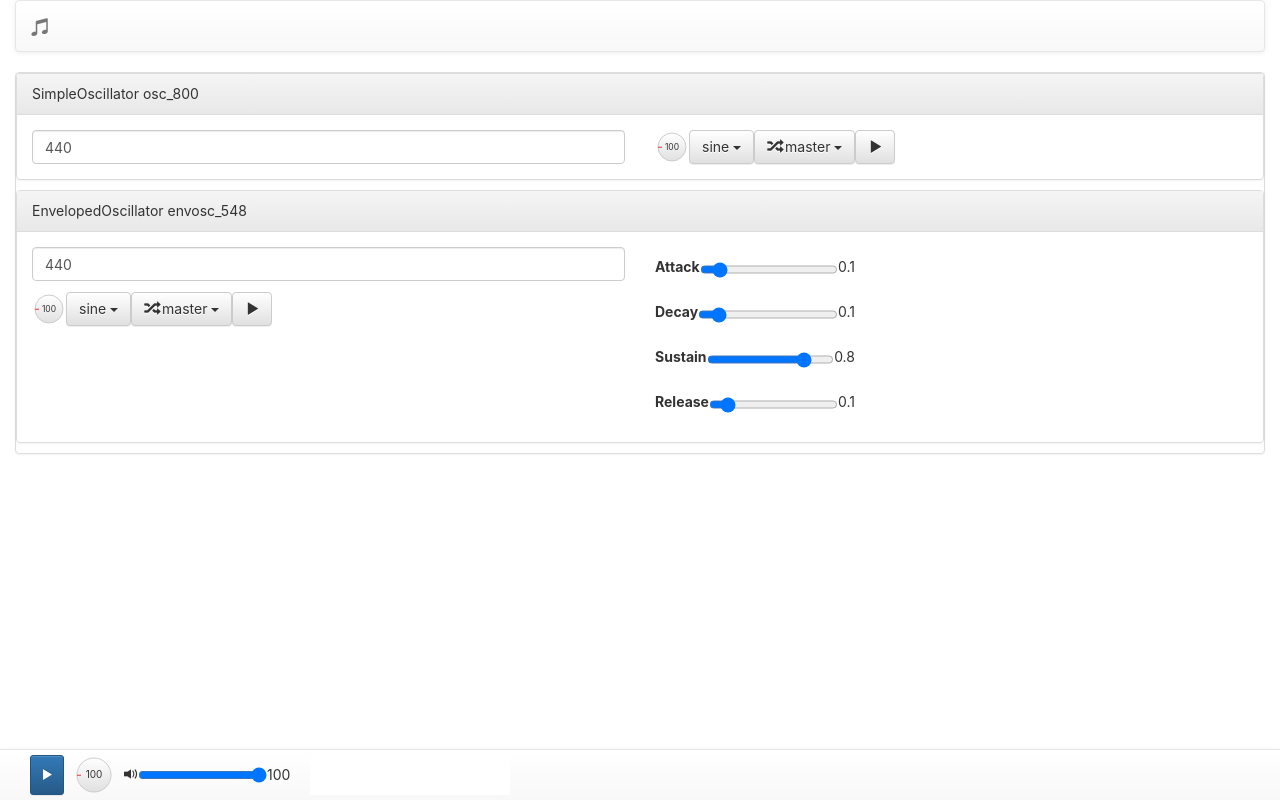
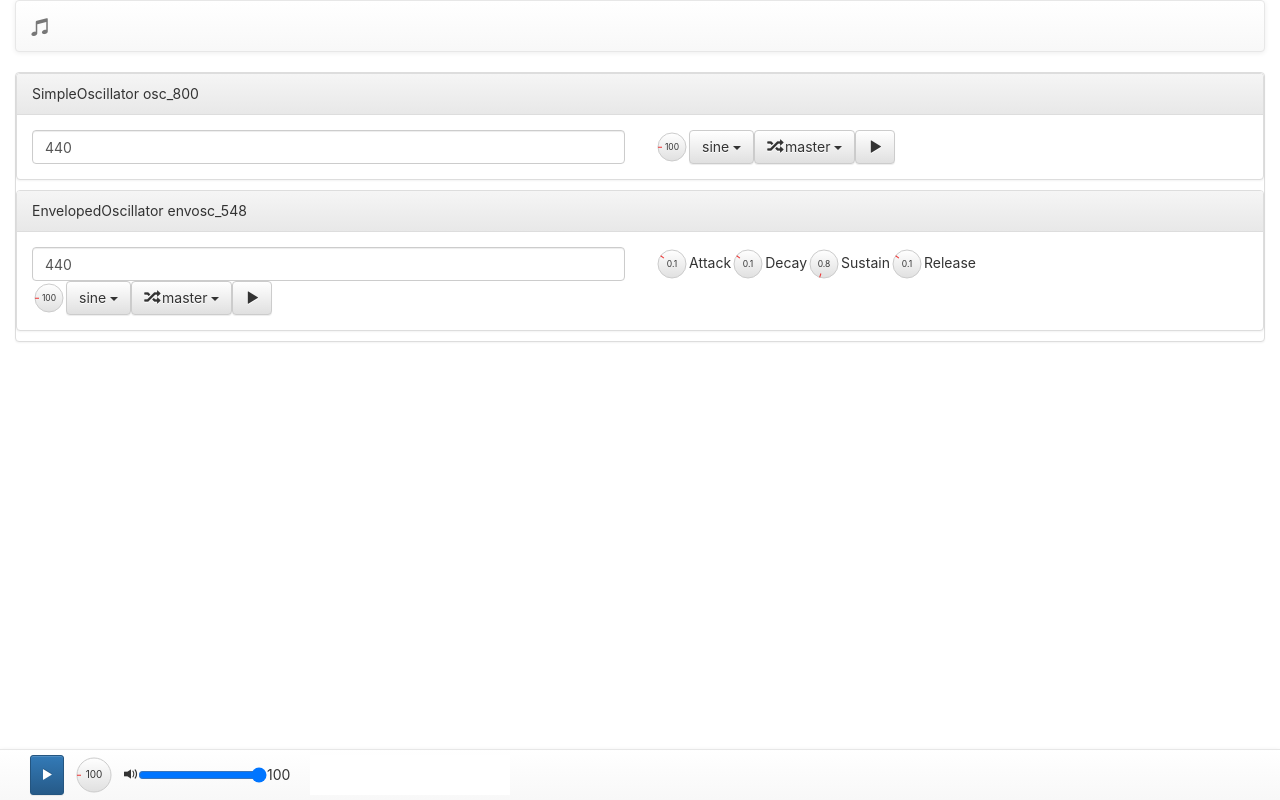
Before and after one commit to alexiusp/audioapi-playground, a React (Create React App) app: page / in a window 1280 px wide. Built offline with nearby package versions, Linux system fonts and the light colour scheme.

Commit message:
replaced ADSR controls with Knobs

```diff
--- a/src/controls/roundKnob.tsx
+++ b/src/controls/roundKnob.tsx
@@ -13,6 +13,7 @@ export interface Props {
   onUpdate: DataCallback<number>,
   min: number,
   max: number,
+  step: number,
   value: number,
   radius: number,
 }
@@ -21,6 +22,7 @@ export default class RoundKnob extends React.Component<Props, State> {
   public static defaultProps: Partial<Props> = {
     min: 0,
     max: 100,
+    step: 1,
     radius: 20,
   };
 
@@ -53,23 +55,23 @@ export default class RoundKnob extends React.Component<Props, State> {
 
   move = (e: MouseEvent) => {
     const { clientX, clientY } = e;
-    const { min, max, value } = this.props;
+    const { min, max, step, value } = this.props;
     const { x, y } = this.state;
     let deltaX = (clientX - x) / 2;
     deltaX = (deltaX < 0) ? Math.max(deltaX, -50) : Math.min(deltaX, 50);
     let deltaY = (clientY - y) / (-2);
     deltaY = (deltaY < 0) ? Math.max(deltaY, -50) : Math.min(deltaY, 50);
-    const delta = deltaX + deltaY;
-    let newValue = Math.ceil(value + delta);
+    const delta = (deltaX + deltaY) * step;
+    let newValue = value + delta;
     newValue = (newValue > min) ? Math.min(newValue, max) : min;
     // console.log('move', deltaX, deltaY, delta, newValue);
     this.props.onUpdate(newValue);
   }
 
   onWheel = (e: React.WheelEvent<SVGElement>) => {
-    const { min, max, value } = this.props;
-    const shift = e.deltaY / (-150);
-    let newValue = Math.ceil(value + shift);
+    const { min, max, step, value } = this.props;
+    const shift = (e.deltaY / (-150)) * step;
+    let newValue = value + shift;
     newValue = (newValue > min) ? Math.min(newValue, max) : min;
     this.props.onUpdate(newValue);
   }
@@ -80,7 +82,7 @@ export default class RoundKnob extends React.Component<Props, State> {
     const viewBox = `-${radius} -${radius} ${radius * 2} ${radius * 2}`;
     const normalized = (value - min) / (max - min);
     const rotation = Math.ceil(normalized * 359);
-    const label = Math.ceil(value);
+    const label = value;
     return (
       <svg
         className="round-knob control"
--- a/src/rack/instruments/envelopedOscillator.tsx
+++ b/src/rack/instruments/envelopedOscillator.tsx
@@ -19,7 +19,7 @@ import {
 import OutputSelector from '../../controls/outputSelector';
 import EnvelopedOscillator from '../../models/instruments/envelopedOscillator';
 import { setAttackEnvelopeInstrumentAction, setDecayEnvelopeInstrumentAction, setSustainEnvelopeInstrumentAction, setReleaseEnvelopeInstrumentAction } from '../../store/instruments/actions/envelope';
-import { throttledChangeHandler } from '../../utils/utils';
+import { throttledCallback, throttledChangeHandler } from '../../utils/utils';
 import RoundKnob from '../../controls/roundKnob';
 
 export interface OwnProps {
@@ -59,18 +59,38 @@ export function EnvelopedOscillatorUI(props: Props) {
               onChange={(e) => props.onChangeFrequency(parseFloat((e.target as HTMLInputElement).value))} />
           </Col>
           <Col xs={6}>
-            <div className="level-control">
-              <label htmlFor="attack-control">Attack</label>
-              <input
-                name="attack-control"
-                type="range"
-                min="0"
-                max="1"
-                step="0.01"
-                defaultValue={envelope.attack.toString()}
-                onChange={throttledChangeHandler(props.onAttackChange)} />
-              <span>{envelope.attack}</span>
-            </div>
+            <RoundKnob
+              radius={17}
+              min={0}
+              max={1}
+              step={0.01}
+              value={envelope.attack}
+              onUpdate={throttledCallback(props.onAttackChange)} />
+            <span>Attack</span>
+            <RoundKnob
+              radius={17}
+              min={0}
+              max={1}
+              step={0.01}
+              value={envelope.decay}
+              onUpdate={throttledCallback(props.onDecayChange)} />
+            <span>Decay</span>
+            <RoundKnob
+              radius={17}
+              min={0}
+              max={1}
+              step={0.01}
+              value={envelope.sustain}
+              onUpdate={throttledCallback(props.onSustainChange)} />
+            <span>Sustain</span>
+            <RoundKnob
+              radius={17}
+              min={0}
+              max={1}
+              step={0.01}
+              value={envelope.release}
+              onUpdate={throttledCallback(props.onReleaseChange)} />
+            <span>Release</span>
           </Col>
         </Row>
         <Row>
@@ -93,54 +113,6 @@ export function EnvelopedOscillatorUI(props: Props) {
             <Button onMouseDown={props.onPlay} onMouseUp={props.onStop}><Glyphicon glyph="play" /></Button>
           </Col>
           <Col xs={6}>
-            <div className="level-control">
-              <label htmlFor="decay-control">Decay</label>
-              <input
-                name="decay-control"
-                type="range"
-                min="0"
-                max="1"
-                step="0.01"
-                defaultValue={envelope.decay.toString()}
-                onChange={throttledChangeHandler(props.onDecayChange)} />
-              <span>{envelope.decay}</span>
-            </div>
-          </Col>
-        </Row>
-        <Row>
-          <Col xs={6}>
-          </Col>
-          <Col xs={6}>
-            <div className="level-control">
-              <label htmlFor="sustain-control">Sustain</label>
-              <input
-                name="sustain-control"
-                type="range"
-                min="0"
-                max="1"
-                step="0.01"
-                defaultValue={envelope.sustain.toString()}
-                onChange={throttledChangeHandler(props.onSustainChange)} />
-              <span>{envelope.sustain}</span>
-            </div>
-          </Col>
-        </Row>
-        <Row>
-          <Col xs={6}>
-          </Col>
-          <Col xs={6}>
-            <div className="level-control">
-              <label htmlFor="release-control">Release</label>
-              <input
-                name="release-control"
-                type="range"
-                min="0"
-                max="1"
-                step="0.01"
-                defaultValue={envelope.release.toString()}
-                onChange={throttledChangeHandler(props.onReleaseChange)} />
-              <span>{envelope.release}</span>
-            </div>
           </Col>
         </Row>
       </Panel.Body>
@@ -160,17 +132,17 @@ export const mapStateToProps = (state: IState, ownProps: OwnProps) => {
 }
 
 export const mapDispatchToProps = (dispatch: Dispatch, ownProps: OwnProps) => {
-  const id = ownProps.id;  return {
+  const id = ownProps.id; return {
     onPlay: () => dispatch(startPlayInstrumentAction(id)),
     onStop: () => dispatch(stopPlayInstrumentAction(id)),
     onSelectOutput: (output: ID) => dispatch(setOutputInstrumentAction(id, output)),
     onChangeVolume: (volume: Level) => dispatch(changeVolumeInstrumentAction(id, volume)),
     onSetOscType: (type: OscillatorType) => dispatch(setOscillatorTypeInstrumentAction(id, type)),
     onChangeFrequency: (freq: number) => dispatch(setOscillatorFrequencyInstrumentAction(id, freq)),
-    onAttackChange: (attack: Time) => dispatch(setAttackEnvelopeInstrumentAction(id, attack)),
-    onDecayChange: (decay: Time) => dispatch(setDecayEnvelopeInstrumentAction(id, decay)),
-    onSustainChange: (sustain: Level) => dispatch(setSustainEnvelopeInstrumentAction(id, sustain)),
-    onReleaseChange: (release: Time) => dispatch(setReleaseEnvelopeInstrumentAction(id, release)),
+    onAttackChange: (attack: Time) => dispatch(setAttackEnvelopeInstrumentAction(id, parseFloat(attack.toFixed(2)))),
+    onDecayChange: (decay: Time) => dispatch(setDecayEnvelopeInstrumentAction(id, parseFloat(decay.toFixed(2)))),
+    onSustainChange: (sustain: Level) => dispatch(setSustainEnvelopeInstrumentAction(id, parseFloat(sustain.toFixed(2)))),
+    onReleaseChange: (release: Time) => dispatch(setReleaseEnvelopeInstrumentAction(id, parseFloat(release.toFixed(2)))),
   }
 }
 
--- a/src/utils/utils.ts
+++ b/src/utils/utils.ts
@@ -15,3 +15,8 @@ export function throttledChangeHandler(actualHandler: DataCallback<number>) {
   const callback = throttle(actualHandler, 100);
   return (e: React.ChangeEvent<HTMLInputElement>) => callback(parseFloat(e.target.value));
 }
+
+export function throttledCallback<T = number>(actualHandler: DataCallback<T>) {
+  const callback = throttle(actualHandler, 100);
+  return (value: T) => callback(value);
+}
```
Also changed, not shown: 1 other file (tests, documents, lock files or other folders).
